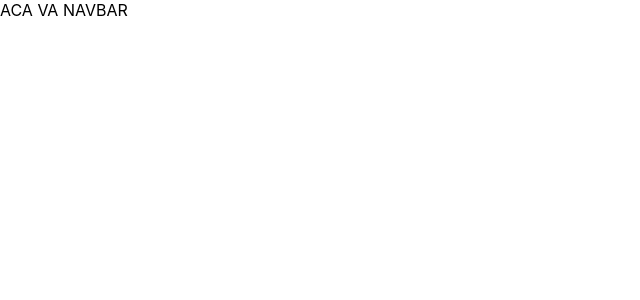
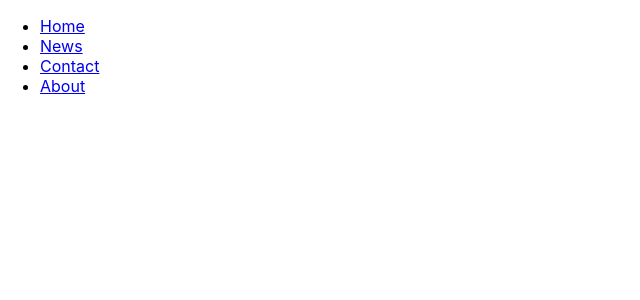
Before and after one commit to lucasverblud/reactJS, a React (Create React App) app: page / in a window 1280 px wide. Shown: the top 300 px of the page, without its empty margins (0-640 px from the left). Built offline with nearby package versions, Linux system fonts and the light colour scheme.

Commit message:
links navbar

```diff
--- a/src/components/NavBar.jsx
+++ b/src/components/NavBar.jsx
@@ -1,9 +1,14 @@
 import React from "react";
 
-export default function NavBar(){
-    return(
+export default function NavBar() {
+    return (
         <>
-        <div>ACA VA NAVBAR</div>
+            <ul>
+                <li><a href="#">Home</a></li>
+                <li><a href="#">News</a></li>
+                <li><a href="#">Contact</a></li>
+                <li><a href="#">About</a></li>
+            </ul>
         </>
     )
 }
```
